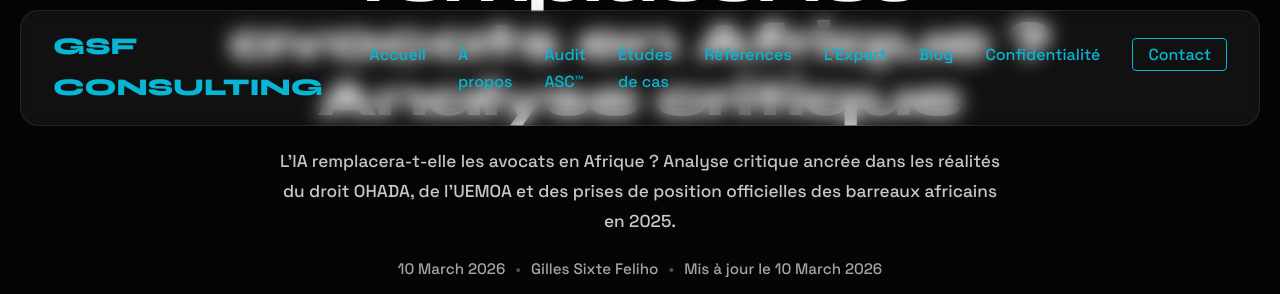
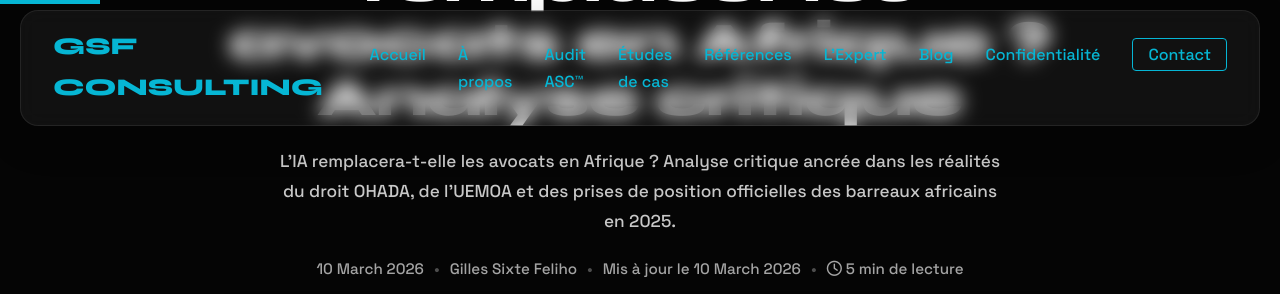
Before and after one commit to GSF-CONSULTING-INTERNATIONALE/.github.io-, a Jekyll site: the page built from _posts/2026-03-10-ia-avocats-afrique-ohada.md, in a window 1280 px wide and 1400 px high, scrolled down 487 px, cut to the strip 0-294 px from the top of the window. Built offline with Jekyll 4.4.1, drawn with Linux system fonts in a browser that asks for light colours.

Commit message:
Updated 1 file via CloudCannon.

```diff
--- a/_layouts/post.html
+++ b/_layouts/post.html
@@ -1,6 +1,14 @@
 ---
 layout: default
 ---
+
+<!-- ==================== PROGRESS BAR + BOUTON RETOUR ==================== -->
+<div class="progress-container">
+    <div class="progress-bar" id="myBar"></div>
+</div>
+
+<button id="backToTop" title="Retour en haut">↑</button>
+<!-- ====================================================================== -->
 
 <article class="post-shell">
     <div class="post-container">
@@ -28,19 +36,31 @@
             <p class="post-excerpt">{{ page.excerpt }}</p>
             {% endif %}
 
+            <!-- ==================== POST-META (date + auteur + last_updated + temps de lecture) ==================== -->
             <div class="post-meta">
                 <time datetime="{{ page.date | date_to_xmlschema }}">
                     {{ page.date | date: "%d %B %Y" }}
                 </time>
+
                 {% if page.author %}
                 <span class="post-meta-separator">•</span>
                 <span>{{ page.author }}</span>
                 {% endif %}
+
                 {% if page.last_updated %}
                 <span class="post-meta-separator">•</span>
                 <span>Mis à jour le {{ page.last_updated | date: "%d %B %Y" }}</span>
                 {% endif %}
+
+                <span class="post-meta-separator">•</span>
+                <span>
+                    <i class="far fa-clock"></i>
+                    {% assign words = content | number_of_words %}
+                    {% if words < 360 %} 1 min {% else %} {{ words | divided_by: 180 }} min {% endif %} de lecture
+                </span>
             </div>
+            <!-- ============================================================================ -->
+
         </header>
 
         <!-- Image principale -->
@@ -112,7 +132,6 @@
                 </div>
             </div>
         </section>
-        <!-- =============================================================== -->
 
         <!-- CTA -->
         <section class="post-cta glass-card">
@@ -478,4 +497,77 @@
         .post-navigation { flex-direction: column; align-items: flex-start; }
         .next-prev-links { width: 100%; justify-content: space-between; }
     }
+
+    /* --- MODULES DE NAVIGATION AVANCÉE GSF --- */
+    html { scroll-behavior: smooth; }
+
+    /* Évite que le menu fixe ne cache les titres lors d'un clic sur le sommaire */
+    h2[id], h3[id] { scroll-margin-top: 120px; }
+
+    .progress-container {
+        width: 100%;
+        height: 4px;
+        background: transparent;
+        position: fixed;
+        top: 0;
+        left: 0;
+        z-index: 2000;
+    }
+
+    .progress-bar {
+        height: 4px;
+        background: #06b6d4;
+        width: 0%;
+        transition: width 0.1s ease;
+    }
+
+    #backToTop {
+        display: none;
+        position: fixed;
+        bottom: 30px;
+        right: 30px;
+        z-index: 1000;
+        background: rgba(6, 182, 212, 0.2);
+        backdrop-filter: blur(10px);
+        -webkit-backdrop-filter: blur(10px);
+        color: #06b6d4;
+        border: 1px solid rgba(6, 182, 212, 0.5);
+        width: 45px;
+        height: 45px;
+        border-radius: 50%;
+        font-size: 1.2rem;
+        cursor: pointer;
+        transition: all 0.3s ease;
+        outline: none;
+    }
+
+    #backToTop:hover {
+        background: #06b6d4;
+        color: #050505;
+        transform: translateY(-5px);
+    }
 </style>
+
+<!-- ==================== SCRIPT PROGRESS BAR + BACK TO TOP ==================== -->
+<script>
+    window.onscroll = function() {
+        const winScroll = document.body.scrollTop || document.documentElement.scrollTop;
+        const height = document.documentElement.scrollHeight - document.documentElement.clientHeight;
+        const scrolled = (winScroll / height) * 100;
+        const progressBar = document.getElementById("myBar");
+        if (progressBar) progressBar.style.width = scrolled + "%";
+
+        const btn = document.getElementById("backToTop");
+        if (btn) {
+            if (winScroll > 500) {
+                btn.style.display = "block";
+            } else {
+                btn.style.display = "none";
+            }
+        }
+    };
+
+    document.getElementById("backToTop").onclick = function() {
+        window.scrollTo({ top: 0, behavior: 'smooth' });
+    };
+</script>
```
